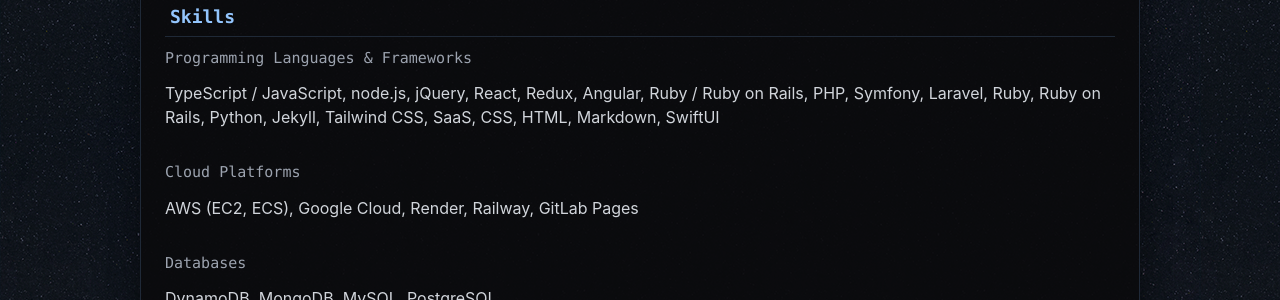
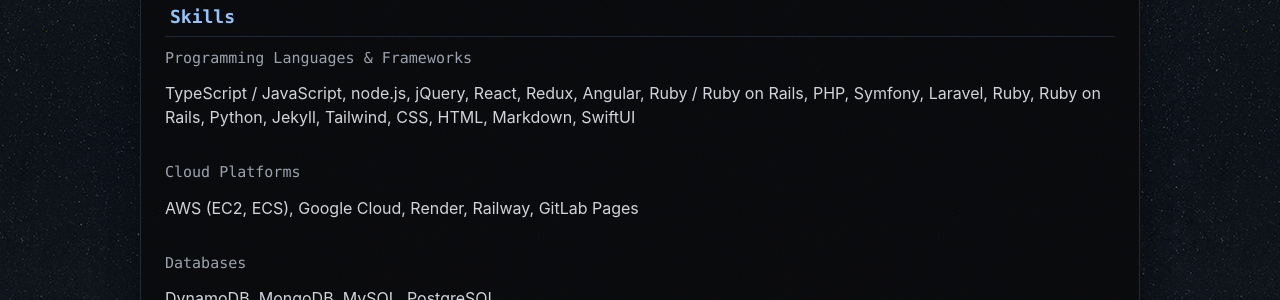
Before and after one commit to bsullivan-io/bsullivan.io, a Jekyll site: the page built from resume/index.html, in a window 1280 px wide and 900 px high, scrolled down 1905 px. Shown: the part 177-477 px from the top of the window. Built offline with Jekyll 4.4.1, drawn with Linux system fonts in a browser that asks for light colours.

Commit message:
update skills

```diff
--- a/_data/skills.yml
+++ b/_data/skills.yml
@@ -1,7 +1,7 @@
 # Skills
 # Programming languages & Frameworks
 - skill: Programming Languages & Frameworks
-  description: TypeScript / JavaScript, node.js, jQuery, React, Redux, Angular, Ruby / Ruby on Rails, PHP, Symfony, Laravel, Ruby, Ruby on Rails, Python, Jekyll, Tailwind CSS, SaaS, CSS, HTML, Markdown, SwiftUI
+  description: TypeScript / JavaScript, node.js, jQuery, React, Redux, Angular, Ruby / Ruby on Rails, PHP, Symfony, Laravel, Ruby, Ruby on Rails, Python, Jekyll, Tailwind, CSS, HTML, Markdown, SwiftUI
 
 # Platforms & Systems
 - skill: Cloud Platforms
```
